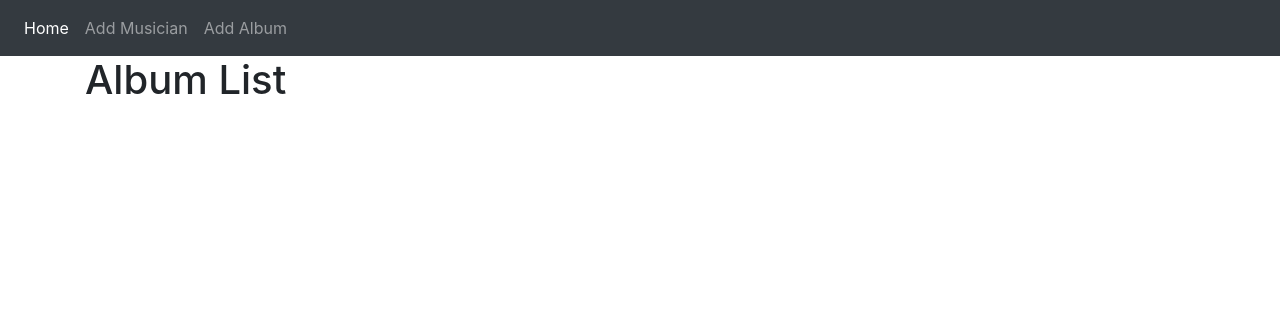
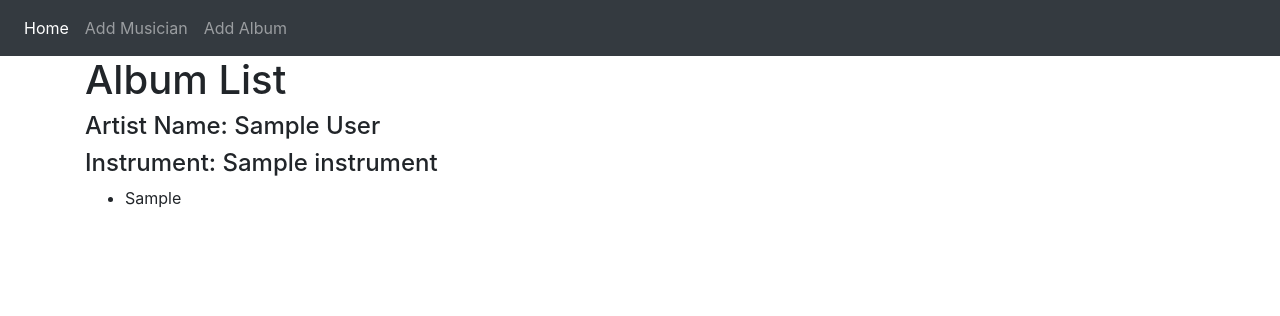
Before and after one commit to Faishal003/Backend-Development-With-Django, a Django app: template templates/first_app/album_list.html in a window 1280 px wide. Shown: the top 316 px of the page. Run offline with Django 5.2, Linux system fonts and the light colour scheme; the template is opened without the code that fills it: most values are stand-ins (such as "Sample title", 1, 10 or a date in 2020); some libraries are stand-ins or nearby versions.

Commit message:
Dynamic template add artist info

```diff
--- a/first_app/urls.py
+++ b/first_app/urls.py
@@ -6,7 +6,7 @@ app_name = 'first_app'
 
 urlpatterns = [
     path('', views.index, name='index'),
-    # path('album_list/', views.album_list, name='album_list'),
+    path('album_list/<int:artist_id>/', views.album_list, name='album_list'),
     path('musician_form/', views.musician_form, name='musician_form'),
     path('album_form/', views.album_form, name='album_form'),
 
--- a/first_app/views.py
+++ b/first_app/views.py
@@ -9,8 +9,10 @@ def index(request):
     diction = {'title': "Home Page", 'musicain_list': musicain_list}
     return render(request, 'first_app/index.html', context=diction)
 
-def album_list(request):
-    diction = {'title': "Album List"}
+def album_list(request, artist_id):
+    artist_info = Musician.objects.get(pk=artist_id)
+    album_list = Album.objects.filter(artist=artist_id).order_by('name')
+    diction = {'title': "Album List", 'artist_info': artist_info, 'album_list': album_list}
     return render(request, 'first_app/album_list.html', context=diction)
 
 def musician_form(request):
--- a/templates/first_app/album_list.html
+++ b/templates/first_app/album_list.html
@@ -1,4 +1,14 @@
 {%extends 'first_app/base.html' %}
 {% block body_block %}
 <h1>Album List</h1>
+<h4>Artist Name: {{artist_info.first_name}} {{artist_info.last_name}}</h4>
+<h4>Instrument: {{artist_info.instrument}}</h4>
+<ul>
+    {% if album_list %}
+    {% for album in album_list %}
+        <li>{{album.album_list}}</li>
+    {% endfor %}
+    {% else %}
+    <h3>No Album is not available in that list</h3>
+    {% endif %}
 {% endblock %}
--- a/templates/first_app/index.html
+++ b/templates/first_app/index.html
@@ -4,7 +4,7 @@
 <ul>
     {% if musicain_list %}
     {% for musician in musicain_list %}
-        <li>{{musician.first_name}} {{musician.last_name}}</li>
+        <li><a href="{% url 'first_app:album_list' artist_id=musician.id %}">{{musician.first_name}} {{musician.last_name}}</a></li>
     {% endfor %}
     {% else %}
     <h3>No Musician is not available in that list</h3>
```
